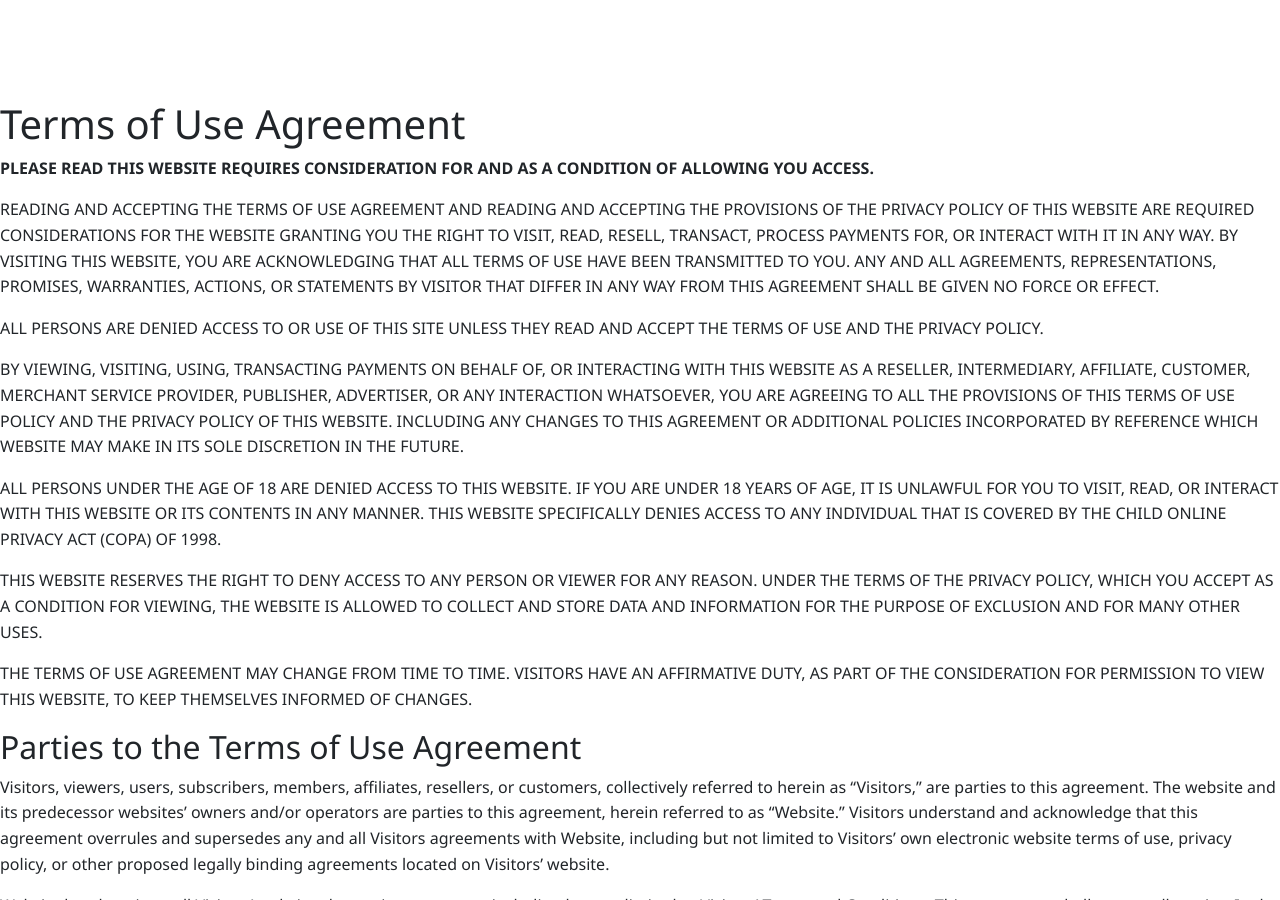
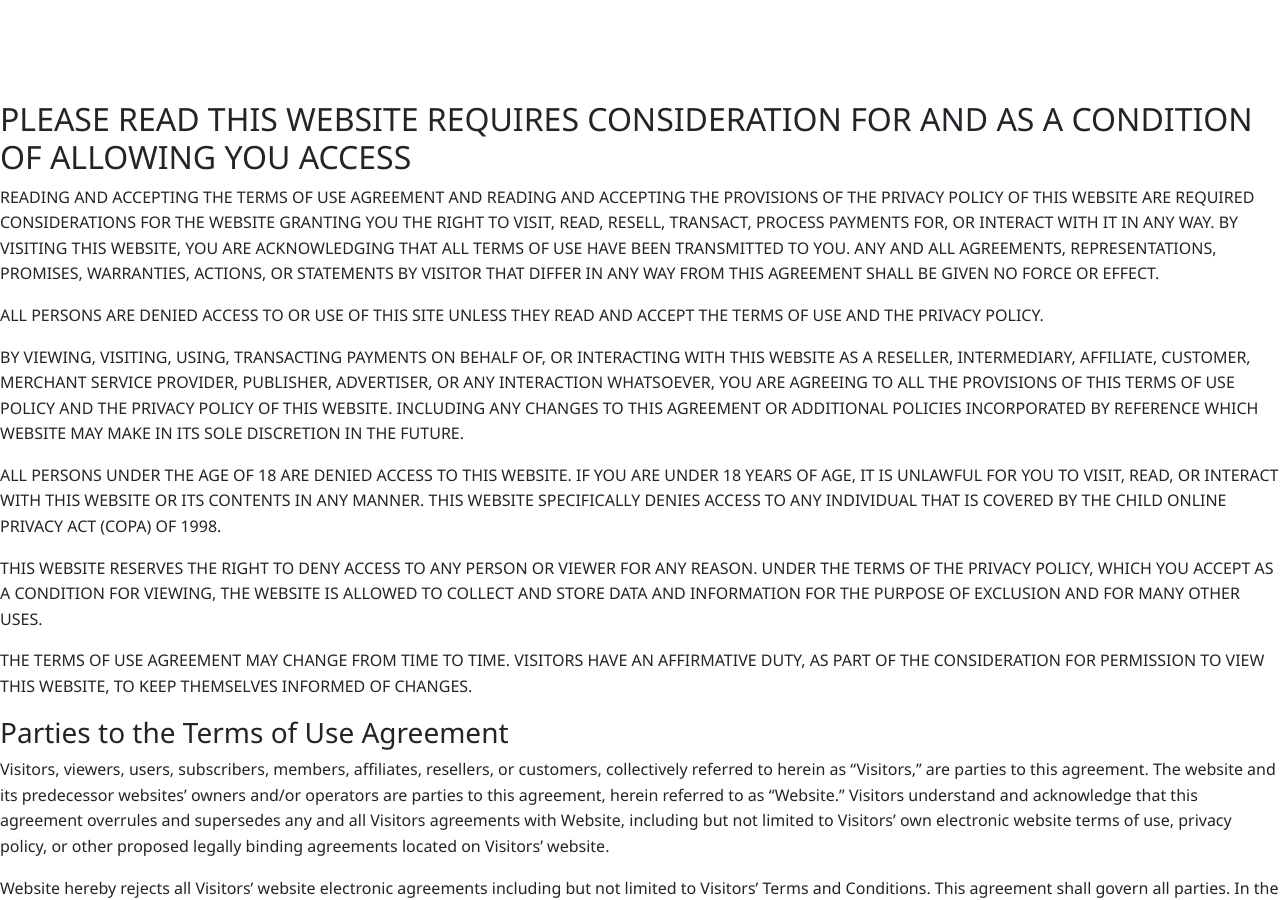
Before and after one commit to ikheinaaa/tess, a Jekyll site: the page built from _pages/terms-of-use.md, in a window 1280 px wide and 900 px high. Built offline with Jekyll 4.4.1, drawn with Linux system fonts in a browser that asks for light colours; nearby versions of some CDN libraries.

Commit message:
Update terms-of-use.md

```diff
--- a/_pages/terms-of-use.md
+++ b/_pages/terms-of-use.md
@@ -3,9 +3,8 @@ title: "Sal"
 layout: default
 permalink: "/terms-of-use.html"
 ---
-# Terms of Use Agreement
 
-**PLEASE READ THIS WEBSITE REQUIRES CONSIDERATION FOR AND AS A CONDITION OF ALLOWING YOU ACCESS.**
+## PLEASE READ THIS WEBSITE REQUIRES CONSIDERATION FOR AND AS A CONDITION OF ALLOWING YOU ACCESS
 
 READING AND ACCEPTING THE TERMS OF USE AGREEMENT AND READING AND ACCEPTING THE PROVISIONS OF THE PRIVACY POLICY OF THIS WEBSITE ARE REQUIRED CONSIDERATIONS FOR THE WEBSITE GRANTING YOU THE RIGHT TO VISIT, READ, RESELL, TRANSACT, PROCESS PAYMENTS FOR, OR INTERACT WITH IT IN ANY WAY. BY VISITING THIS WEBSITE, YOU ARE ACKNOWLEDGING THAT ALL TERMS OF USE HAVE BEEN TRANSMITTED TO YOU. ANY AND ALL AGREEMENTS, REPRESENTATIONS, PROMISES, WARRANTIES, ACTIONS, OR STATEMENTS BY VISITOR THAT DIFFER IN ANY WAY FROM THIS AGREEMENT SHALL BE GIVEN NO FORCE OR EFFECT.
 
@@ -19,55 +18,55 @@ THIS WEBSITE RESERVES THE RIGHT TO DENY ACCESS TO ANY PERSON OR VIEWER FOR ANY R
 
 THE TERMS OF USE AGREEMENT MAY CHANGE FROM TIME TO TIME. VISITORS HAVE AN AFFIRMATIVE DUTY, AS PART OF THE CONSIDERATION FOR PERMISSION TO VIEW THIS WEBSITE, TO KEEP THEMSELVES INFORMED OF CHANGES.
 
-## Parties to the Terms of Use Agreement
+### Parties to the Terms of Use Agreement
 
 Visitors, viewers, users, subscribers, members, affiliates, resellers, or customers, collectively referred to herein as “Visitors,” are parties to this agreement. The website and its predecessor websites' owners and/or operators are parties to this agreement, herein referred to as “Website.” Visitors understand and acknowledge that this agreement overrules and supersedes any and all Visitors agreements with Website, including but not limited to Visitors' own electronic website terms of use, privacy policy, or other proposed legally binding agreements located on Visitors' website.
 
 Website hereby rejects all Visitors' website electronic agreements including but not limited to Visitors' Terms and Conditions. This agreement shall govern all parties. In the event of a dispute with Visitor, the Website shall be governed by this agreement and by the applicable default rules and laws which shall be settled in binding arbitration or a court of law at the Website's choice in the jurisdiction of the Website's choice. Any and all agreements, representations, promises, warranties, actions, or statements by Visitors' website or other proposed agreements that differ in any way from the terms of this agreement shall be given no force or effect. All visitors including resellers, intermediaries, affiliates, joint venture partners, publishers, advertisers, online marketers, and any and all users that visit or access this website in any way shall be subject to mutual release and any contracts or agreements are not permitted to be terminated for any cause or reason without mutual written agreement and assent of the website.
 
-## Use of Information from this Website
+### Use of Information from this Website
 
 Unless you have entered into an express written contract with this website to the contrary, visitors, viewers, subscribers, members, affiliates, or customers have no right to use this information in a commercial or public setting; they have no right to broadcast it, copy it, save it, print it, sell it, or publish any portions of the content of this website. By viewing the contents of this website, you agree to this condition of viewing and you acknowledge that any unauthorized use is unlawful and may subject you to civil or criminal penalties. Again, Visitor has no rights whatsoever to use the content of, or portions thereof, including its databases, invisible pages, linked pages, underlying code, or other intellectual property the site may contain, for any reason for any use whatsoever. Nothing. Visitor agrees to liquidated damages in the amount of U.S.$100,000 in addition to costs and actual damages for breach of this provision. Visitor warrants that he or she understands that accepting this provision is a condition of viewing and that viewing constitutes acceptance.
 
-## Ownership of Website or Right to Use, Sell, Publish Contents of this Website
+### Ownership of Website or Right to Use, Sell, Publish Contents of this Website
 
 The website and its contents are owned or licensed by the website. Material contained on the website must be presumed to be proprietary and copyrighted. Visitors have no rights whatsoever in the site content. Use of website content for any reason is unlawful unless it is done with express contract or permission of the website.
 
-## Hyperlinking to Site, Co-Branding, “Framing” and Referencing Site Prohibited
+### Hyperlinking to Site, Co-Branding, “Framing” and Referencing Site Prohibited
 
 Unless expressly authorized by the website, no one may hyperlink this site, or portions thereof, (including, but not limited to, logotypes, trademarks, branding or copyrighted material) to theirs for any reason. Further, you are not allowed to reference the URL (website address) of this website in any commercial or non-commercial media without express permission, nor are you allowed to ‘frame’ the site. You specifically agree to cooperate with the Website to remove or de-activate any such activities and be liable for all damages. You hereby agree to liquidated damages of US$100,000.00 plus costs and actual damages for violating this provision.
 
-## Disclaimer for Contents of Site
+### Disclaimer for Contents of Site
 
 The website disclaims any responsibility for the accuracy of the content of this website. Visitors assume all risk of viewing, reading, using, or relying upon this information. Unless you have otherwise formed an express contract to the contrary with the website, you have no right to rely on any information contained herein as accurate. The website makes no such warranty.
 
 Every effort has been made to accurately represent this product and its potential. Even though this industry is one of the few where one can write their own check in terms of earnings, there is no guarantee that you will earn any money using the techniques and ideas in these materials. Examples and testimonials in these materials are not to be interpreted as a promise or guarantee of earnings. Earning potential is entirely dependent on the person using our product, their ideas, and techniques. This product is not a business opportunity and only provides advice and training about Internet and search engine optimization. This is a new product and system and as such, there is no history of earnings from its use. WE DO NOT TRACK ACTUAL EARNINGS OF USERS OF OUR PRODUCT AS THE SAME WOULD VIOLATE THE USERS' TRADE SECRETS AND CONFIDENTIAL OR PROPRIETARY INFORMATION. THE INFORMATION ON THIS SITE IS OUR EXPERIENCE WITH THE PRODUCT. IF YOU WANT TO SHARE YOUR EXPERIENCE LET US KNOW.
 
-## Disclaimer for Harm Caused to Your Computer or Software from Interacting with This Website or Its Contents. Visitor Assumes All Risk of Viruses, Worms, or Other Corrupting Factors.
+### Disclaimer for Harm Caused to Your Computer or Software from Interacting with This Website or Its Contents. Visitor Assumes All Risk of Viruses, Worms, or Other Corrupting Factors.
 
 The website assumes no responsibility for damage to computers or software of the visitor or any person the visitor subsequently communicates with from corrupting code or data that is inadvertently passed to the visitor’s computer. Again, visitor views and interacts with this site, or banners or pop-ups or advertising displayed thereon, at his own risk.
 
-## Disclaimer for Harm Caused by Downloads
+### Disclaimer for Harm Caused by Downloads
 
 Visitor downloads information from this site at his own risk. Website makes no warranty that downloads are free of corrupting computer codes, including, but not limited to, viruses and worms.
 
-## Limitation of Liability
+### Limitation of Liability
 
 By viewing, using, or interacting in any manner with this site, including banners, advertising, or pop-ups, downloads, and as a condition of the website to allow his lawful viewing, Visitor forever waives all right to claims of damage of any and all descriptions based on any causal factor resulting in any possible harm, no matter how heinous or extensive, whether physical or emotional, foreseeable or unforeseeable, whether personal or business in nature.
 
-## Indemnification
+### Indemnification
 
 Visitor agrees that in the event he causes damage, which the Website is required to pay for, the Visitor, as a condition of viewing, promises to reimburse the Website for all.
 
-## Submissions
+### Submissions
 
 Visitor agrees as a condition of viewing, that any communication between Visitor and Website is deemed a submission. All submissions, including portions thereof, graphics contained thereon, or any of the content of the submission, shall become the exclusive property of the Website and may be used, without further permission, for commercial use without additional consideration of any kind. Visitor agrees to only communicate that information to the Website, which it wishes to forever allow the Website to use in any manner as it sees fit. “Submissions” is also a provision of the Privacy Policy.
 
-## Notice
+### Notice
 
 No additional notice of any kind for any reason is due to Visitor, and Visitor expressly warrants an understanding that the right to notice is waived as a condition for permission to view or interact with the website.
 
-## Disputes
+### Disputes
 
 As part of the consideration that the Website requires for viewing, using, or interacting with this website, Visitor agrees to use binding arbitration for any claim, dispute, or controversy (“CLAIM”) of any kind (whether in contract, tort, or otherwise) arising out of or relating to this purchase, this product, including solicitation issues, privacy issues, and terms of use issues. In the event the Visitor is the prevailing party, the Visitor shall bear the cost of its own attorney fees. Website reserves the right to litigate Visitor in a court of law in the jurisdiction of Website’s choice.
 
@@ -75,15 +74,15 @@ In no case shall the viewer, visitor, member, subscriber, or customer have the r
 
 The prevailing party shall be reimbursed by the other party for any and all costs associated with the dispute arbitration, including attorney fees, collection fees, investigation fees, and travel expenses.
 
-## Jurisdiction and Venue
+### Jurisdiction and Venue
 
 If any matter concerning this purchase shall be brought before a court of law, pre- or post-arbitration, Viewer, visitor, member, subscriber, or customer agrees that the sole and proper jurisdiction shall be the state and city declared in the contact information of the web owner unless otherwise specified. In the event that litigation is in a federal court, the proper court shall be the federal court of the website’s choice.
 
-## Billing Model and Cancellation/Refund Policy
+### Billing Model and Cancellation/Refund Policy
 
 Refunds can be requested by contacting customer support by clicking on the link in the footer of the website unless otherwise stated in the offer.
 
-## Applicable Law
+### Applicable Law
 
 Viewer, visitor, member, subscriber, or customer agrees that the applicable law to be applied shall, in all cases, be that of the state of the Website listing in our contact information.
 
```
